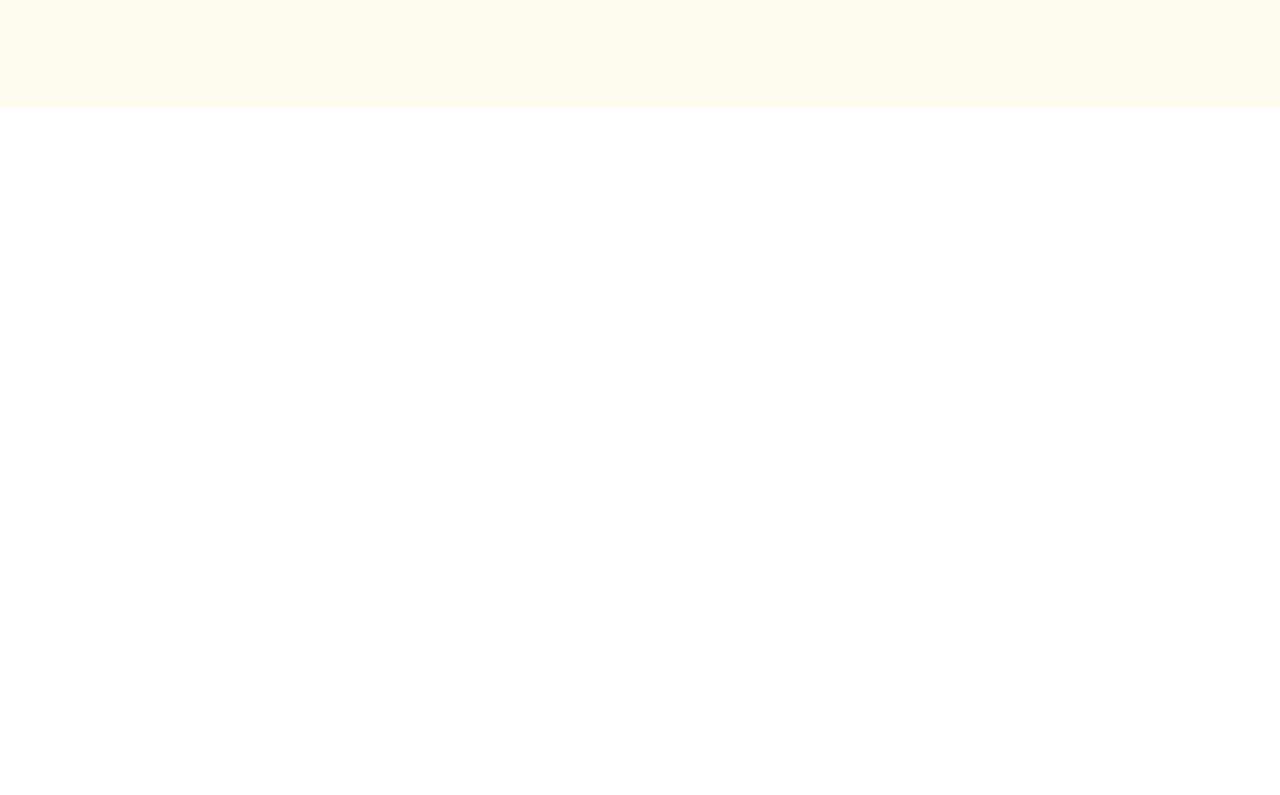
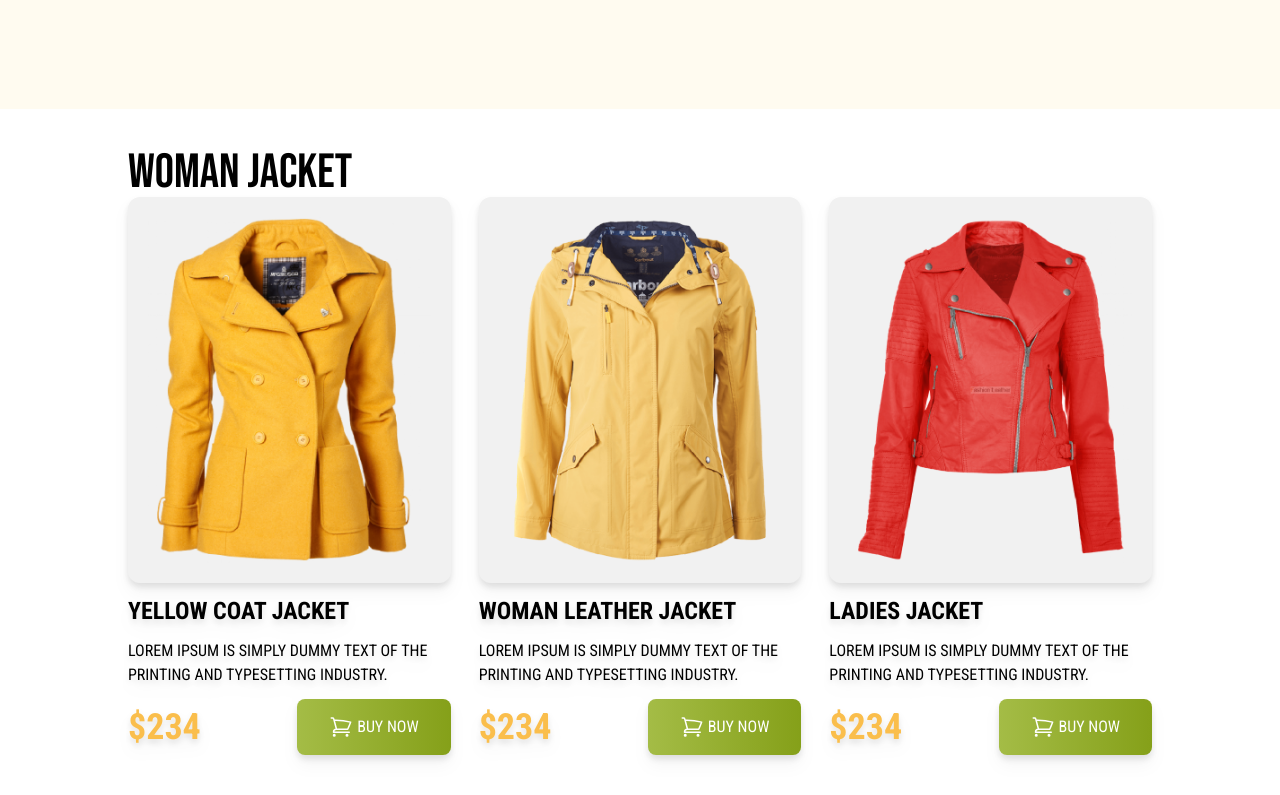
Before and after one commit to reyad-hasan/Penguin-fashion-with-tailwind, a plain HTML site: page index.html in a window 1280 px wide. Shown: the part 564-1359 px from the top of the page. Before the commit the page ends 800 px from the top, so only its background shows below. Drawn offline with nearby package versions, Linux system fonts and the light colour scheme.

Commit message:
woman jacet section

```diff
--- a/index.html
+++ b/index.html
@@ -8,11 +8,17 @@
     <link rel="stylesheet" href="css/style.css">
     <link rel="preconnect" href="https://fonts.googleapis.com">
     <link rel="preconnect" href="https://fonts.gstatic.com" crossorigin>
-    <link href="https://fonts.googleapis.com/css2?family=Bebas+Neue&display=swap" rel="stylesheet">
+    <link
+        href="https://fonts.googleapis.com/css2?family=Bebas+Neue&family=Roboto+Condensed:wght@300;400;700&display=swap"
+        rel="stylesheet">
     <title>Penguin-fashion-with-Tailwind</title>
     <style>
         .font-bebas {
             font-family: 'Bebas Neue', sans-serif;
+        }
+
+        .font-roboto {
+            font-family: 'Roboto Condensed', sans-serif;
         }
     </style>
 </head>
@@ -50,11 +56,83 @@
         </div>
         <!-- banner section end -->
     </header>
-    <main>
-        <div>
-
-        </div>
+    <!-- main section start -->
+    <main class="max-w-7xl mx-auto px-4 sm:px-12 md:px-32">
+        <!-- woman jacket section -->
+        <section class="py-10 uppercase font-medium">
+            <h3 class="text-5xl font-bebas">Woman Jacket</h3>
+            <!-- jacket container -->
+            <div class="font-roboto grid grid-cols-1 md:grid-cols-2 lg:grid-cols-3 gap-7">
+                <!-- jacket 1 -->
+                <div class="space-y-3 drop-shadow-lg">
+                    <div class="bg-[#F1F1F1] p-5 rounded-xl">
+                        <img src="./images/jacket-1.png" alt="">
+                    </div>
+                    <h4 class="text-2xl font-bold">Yellow Coat Jacket</h4>
+                    <p>
+                        Lorem Ipsum is simply dummy text of the
+                        printing and typesetting industry.
+                    </p>
+                    <div class="flex justify-between items-center">
+                        <h3 class="text-4xl font-black text-[#FABE4C]">$234</h3>
+                        <button
+                            class="py-4 px-8 bg-blue-600 rounded-lg bg-gradient-to-r from-[#A4BC46] to-[#85A019] text-white font-medium">
+                            <svg xmlns="http://www.w3.org/2000/svg" fill="none" viewBox="0 0 24 24" stroke-width="1.5"
+                                stroke="currentColor" class="w-6 h-6 inline">
+                                <path stroke-linecap="round" stroke-linejoin="round"
+                                    d="M2.25 3h1.386c.51 0 .955.343 1.087.835l.383 1.437M7.5 14.25a3 3 0 00-3 3h15.75m-12.75-3h11.218c1.121-2.3 2.1-4.684 2.924-7.138a60.114 60.114 0 00-16.536-1.84M7.5 14.25L5.106 5.272M6 20.25a.75.75 0 11-1.5 0 .75.75 0 011.5 0zm12.75 0a.75.75 0 11-1.5 0 .75.75 0 011.5 0z" />
+                            </svg>
+                            BUY NOW</button>
+                    </div>
+                </div>
+                <!-- jacket  -->
+                <div class="space-y-3 drop-shadow-lg">
+                    <div class="bg-[#F1F1F1] p-5 rounded-xl">
+                        <img src="./images/jacket-2.png" alt="">
+                    </div>
+                    <h4 class="text-2xl font-bold">Woman Leather Jacket </h4>
+                    <p>
+                        Lorem Ipsum is simply dummy text of the
+                        printing and typesetting industry.
+                    </p>
+                    <div class="flex justify-between items-center">
+                        <h3 class="text-4xl font-black text-[#FABE4C]">$234</h3>
+                        <button
+                            class="py-4 px-8 bg-blue-600 rounded-lg bg-gradient-to-r from-[#A4BC46] to-[#85A019] text-white font-medium">
+                            <svg xmlns="http://www.w3.org/2000/svg" fill="none" viewBox="0 0 24 24" stroke-width="1.5"
+                                stroke="currentColor" class="w-6 h-6 inline">
+                                <path stroke-linecap="round" stroke-linejoin="round"
+                                    d="M2.25 3h1.386c.51 0 .955.343 1.087.835l.383 1.437M7.5 14.25a3 3 0 00-3 3h15.75m-12.75-3h11.218c1.121-2.3 2.1-4.684 2.924-7.138a60.114 60.114 0 00-16.536-1.84M7.5 14.25L5.106 5.272M6 20.25a.75.75 0 11-1.5 0 .75.75 0 011.5 0zm12.75 0a.75.75 0 11-1.5 0 .75.75 0 011.5 0z" />
+                            </svg>
+                            BUY NOW</button>
+                    </div>
+                </div>
+                <!-- jacket 3 -->
+                <div class="space-y-3 drop-shadow-lg">
+                    <div class="bg-[#F1F1F1] p-5 rounded-xl">
+                        <img src="./images/jacket-3.png" alt="">
+                    </div>
+                    <h4 class="text-2xl font-bold">Ladies Jacket </h4>
+                    <p>
+                        Lorem Ipsum is simply dummy text of the
+                        printing and typesetting industry.
+                    </p>
+                    <div class="flex justify-between items-center">
+                        <h3 class="text-4xl font-black text-[#FABE4C]">$234</h3>
+                        <button
+                            class="py-4 px-8 bg-blue-600 rounded-lg bg-gradient-to-r from-[#A4BC46] to-[#85A019] text-white font-medium">
+                            <svg xmlns="http://www.w3.org/2000/svg" fill="none" viewBox="0 0 24 24" stroke-width="1.5"
+                                stroke="currentColor" class="w-6 h-6 inline">
+                                <path stroke-linecap="round" stroke-linejoin="round"
+                                    d="M2.25 3h1.386c.51 0 .955.343 1.087.835l.383 1.437M7.5 14.25a3 3 0 00-3 3h15.75m-12.75-3h11.218c1.121-2.3 2.1-4.684 2.924-7.138a60.114 60.114 0 00-16.536-1.84M7.5 14.25L5.106 5.272M6 20.25a.75.75 0 11-1.5 0 .75.75 0 011.5 0zm12.75 0a.75.75 0 11-1.5 0 .75.75 0 011.5 0z" />
+                            </svg>
+                            BUY NOW</button>
+                    </div>
+                </div>
+            </div>
+        </section>
     </main>
+    <!-- main section end -->
     <footer>
 
     </footer>
```
